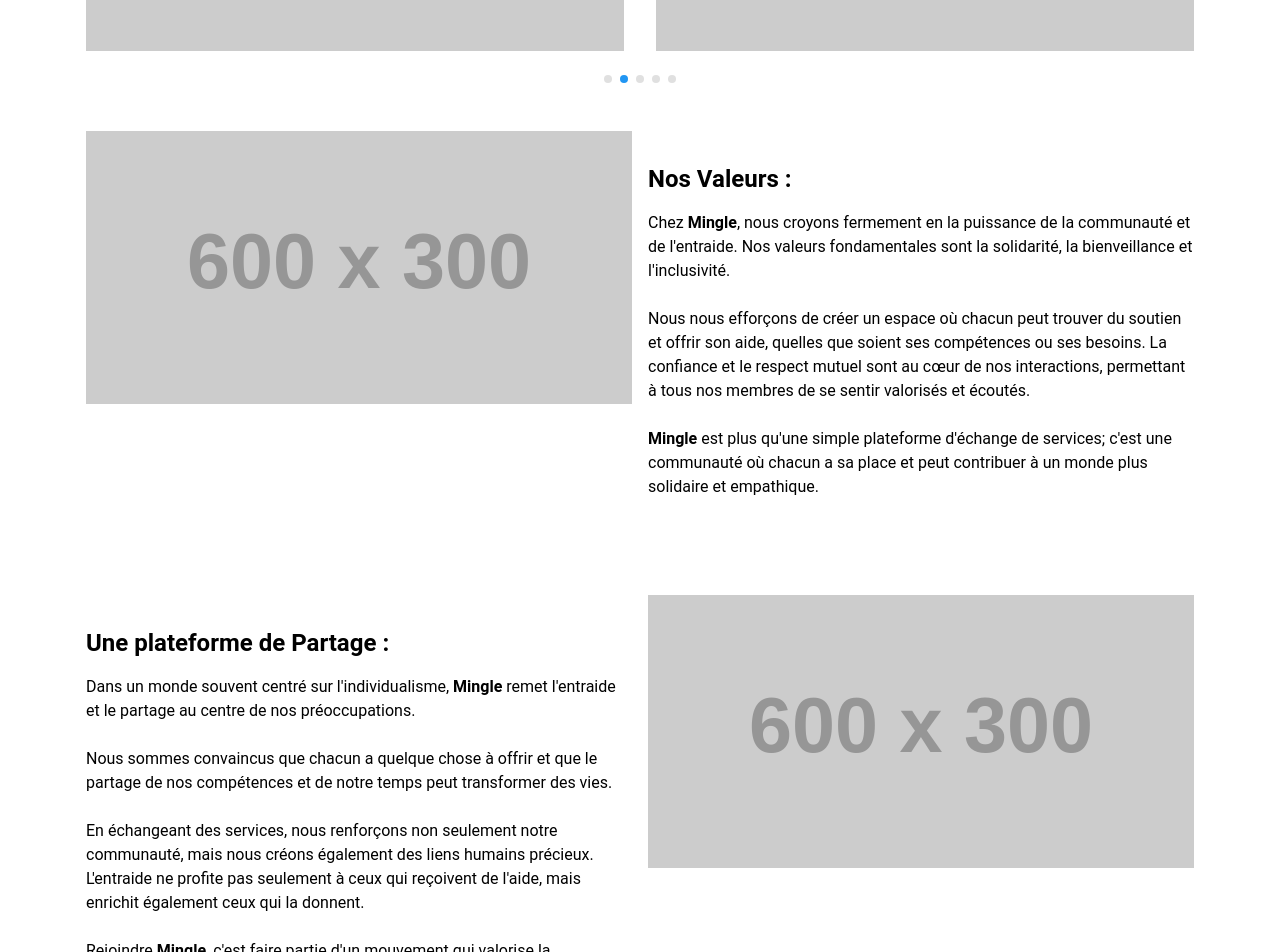
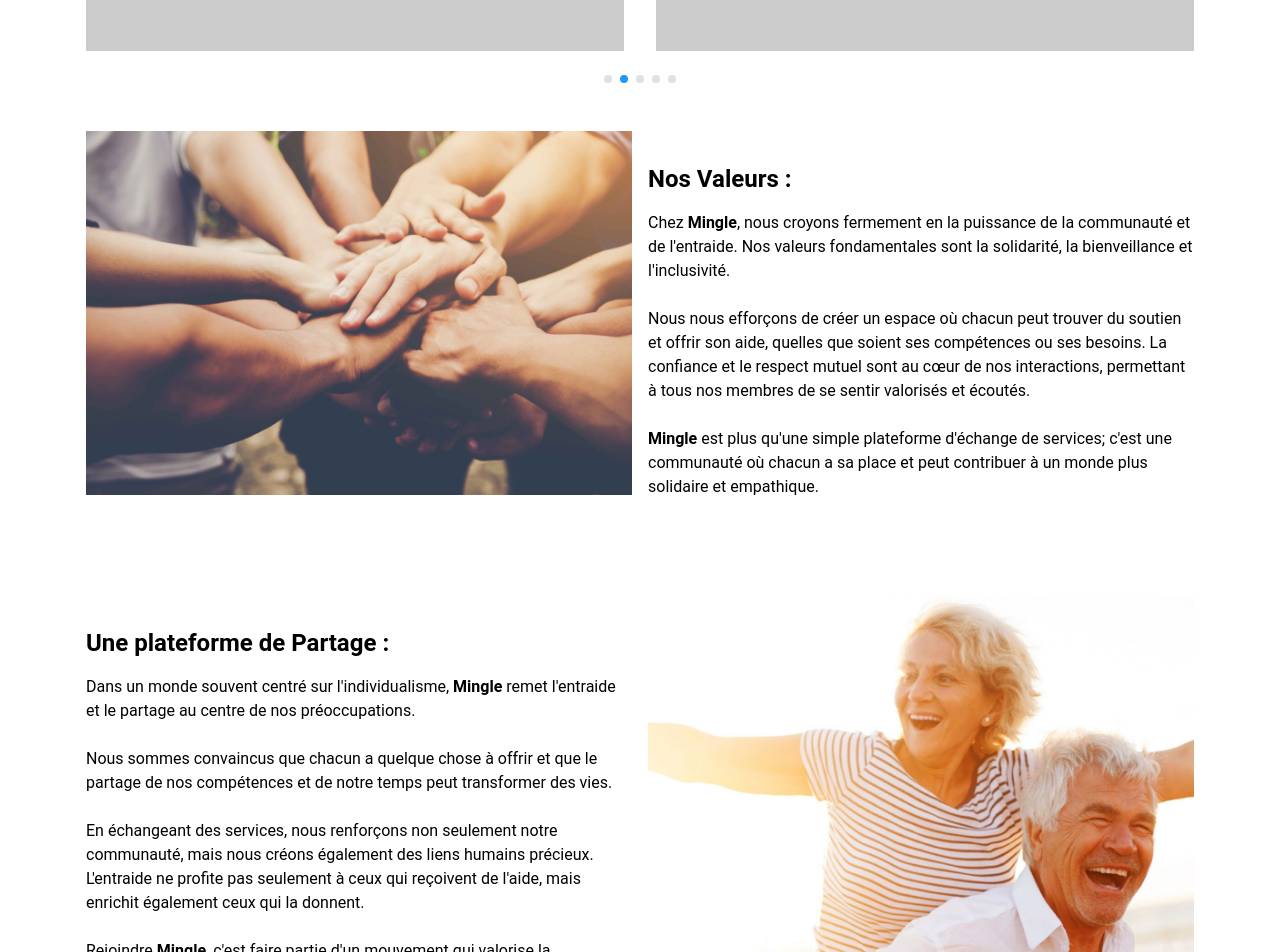
Before and after one commit to Emmanuelle-S/Mingle, a React (Vite) app in the folder frontend/: page / in a window 1280 px wide. Shown: the part 700-1652 px from the top of the page. Built offline with nearby package versions, Linux system fonts and the light colour scheme.

Commit message:
feat:  ajout des import image dans home

```diff
--- a/frontend/src/pages/Home/Home.jsx
+++ b/frontend/src/pages/Home/Home.jsx
@@ -4,6 +4,8 @@ import React, { useState, useEffect, useContext } from "react";
 import axios from "axios";
 import CarouselDefault from '@components/Carousel/Carousel';
 import { AuthContext } from '../../contexts/AuthContext';
+import img1 from "../../assets/mains.jpg"
+import img2 from "../../assets/vieux.jpeg"
 
 export default function Home() {
 
@@ -103,7 +105,7 @@ export default function Home() {
         <div className="p-4 pt-12 xl:flex flex-wrap gap-4">
           <div className="flex-1 basis-80">
             <img className='w-full'
-              src="https://via.placeholder.com/600x300?text=Image+1"
+              src={img1}
               alt="#"
             />
           </div>
@@ -128,7 +130,7 @@ export default function Home() {
         <div className="p-4 xl:pt-20 xl:flex flex-row-reverse gap-4">
           <div className="flex-1 basis-80">
             <img className='w-full'
-              src="https://via.placeholder.com/600x300?text=Image+2"
+              src={img2}
               alt="#"
             />
           </div>
```
Also changed, not shown: frontend/src/assets/mains.jpg (added), frontend/src/assets/vieux.jpeg (added).
